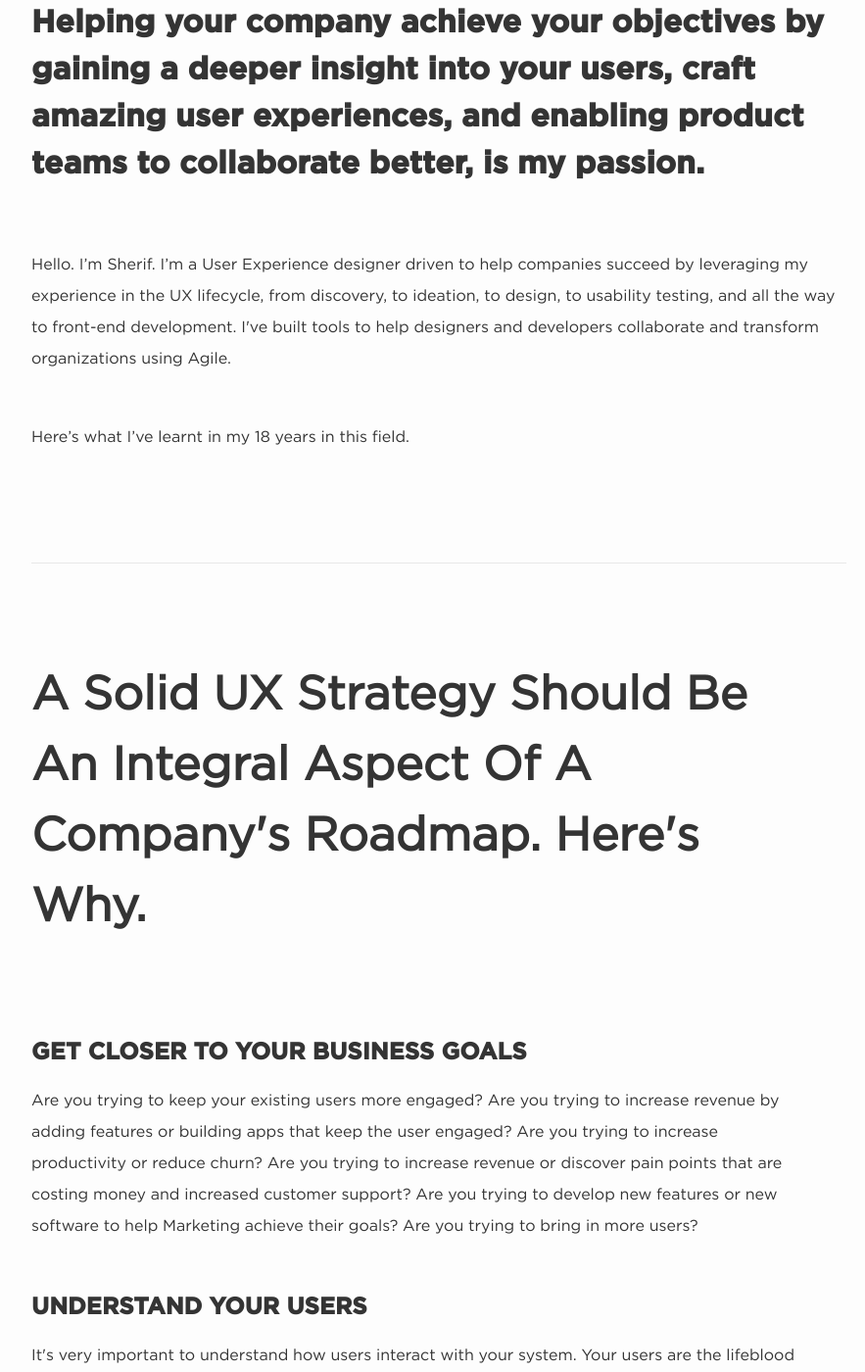
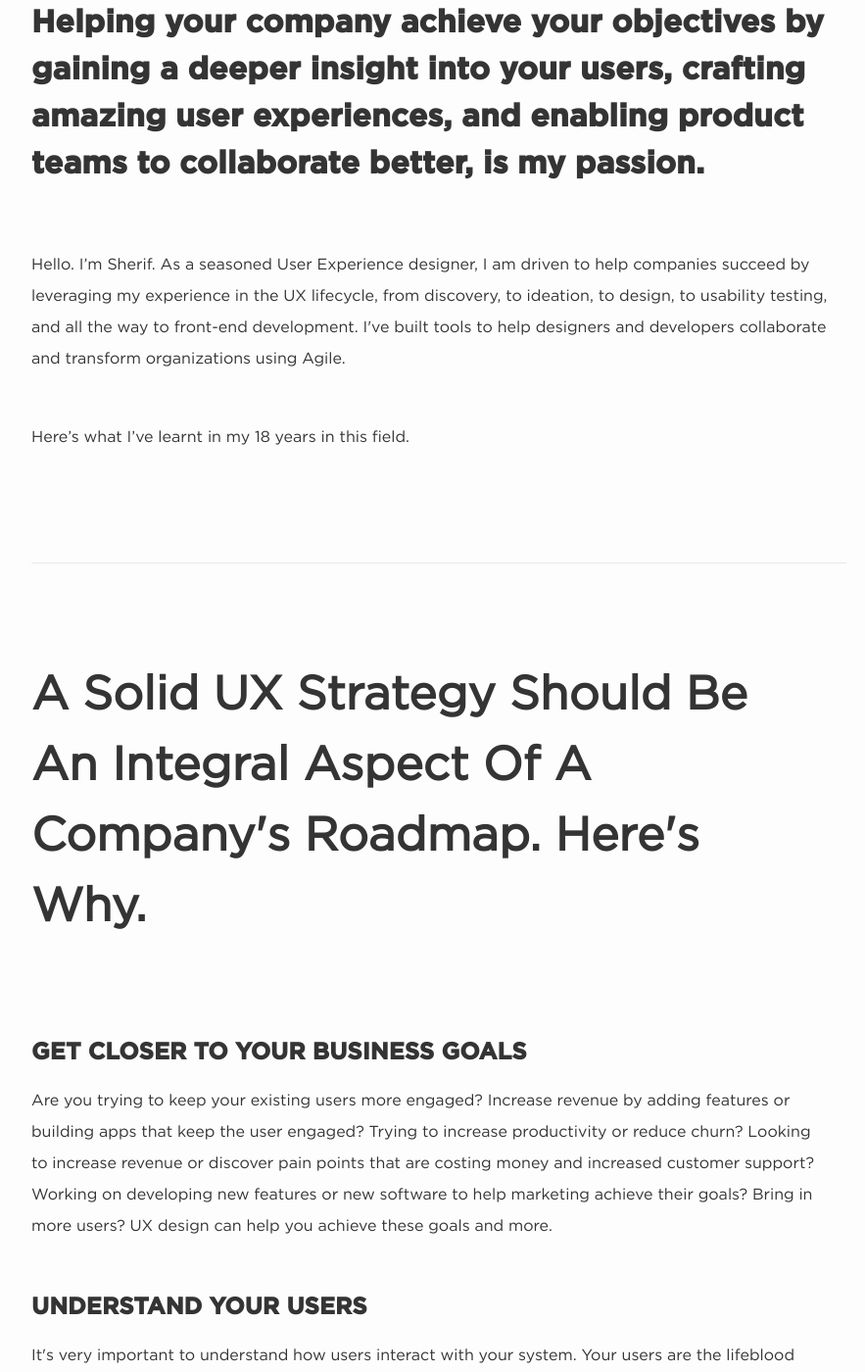
Before and after one commit to metaninja/metaninja-jekyll, a Jekyll site: the page built from index.html, in a window 1280 px wide and 1400 px high, scrolled down 193 px. Shown: the whole window at 98% size, without its empty margins (192-1075 px from the left). Built offline with Jekyll 4.4.1, drawn with Linux system fonts in a browser that asks for light colours; some web fonts are replaced; some of the changed text lies outside the part shown.

Commit message:
Cleaned up hero text.

```diff
--- a/index.html
+++ b/index.html
@@ -6,13 +6,13 @@ layout: default
 
   <header class="hero">
     <p class="hero-title">
-      Helping your company achieve your objectives by gaining a deeper insight into your users, craft amazing user experiences,
+      Helping your company achieve your objectives by gaining a deeper insight into your users, crafting amazing user experiences,
       and enabling product teams to collaborate better, is my passion.
     </p>
 
     <div  class="hero-desc">
       <p class="p">
-        Hello. I’m Sherif. I’m a User Experience designer driven to help companies succeed by leveraging my experience in the UX lifecycle, from discovery,
+        Hello. I’m Sherif. As a seasoned User Experience designer, I am driven to help companies succeed by leveraging my experience in the UX lifecycle, from discovery,
         to ideation, to design, to usability testing, and all the way to front-end development. I've built tools to help designers and developers collaborate
         and transform organizations using Agile.</p>
 
@@ -29,10 +29,10 @@ layout: default
 
       <h3 class="h3">Get Closer To Your Business Goals</h3>
 
-      <p class="p">Are you trying to keep your existing users more engaged? Are you trying to increase revenue by adding features or building
-        apps that keep the user engaged? Are you trying to increase productivity or reduce churn? Are you trying to increase revenue
-        or discover pain points that are costing money and increased customer support? Are you trying to develop new features or new
-        software to help Marketing achieve their goals? Are you trying to bring in more users?</p>
+      <p class="p">Are you trying to keep your existing users more engaged? Increase revenue by adding features or building
+        apps that keep the user engaged? Trying to increase productivity or reduce churn? Looking to increase revenue
+        or discover pain points that are costing money and increased customer support? Working on developing new features or new
+        software to help marketing achieve their goals? Bring in more users? UX design can help you achieve these goals and more.</p>
 
 
       <h3 class="h3">Understand Your Users</h3>
```
Also changed, not shown: other parts of index.html (+1 -1 lines).
